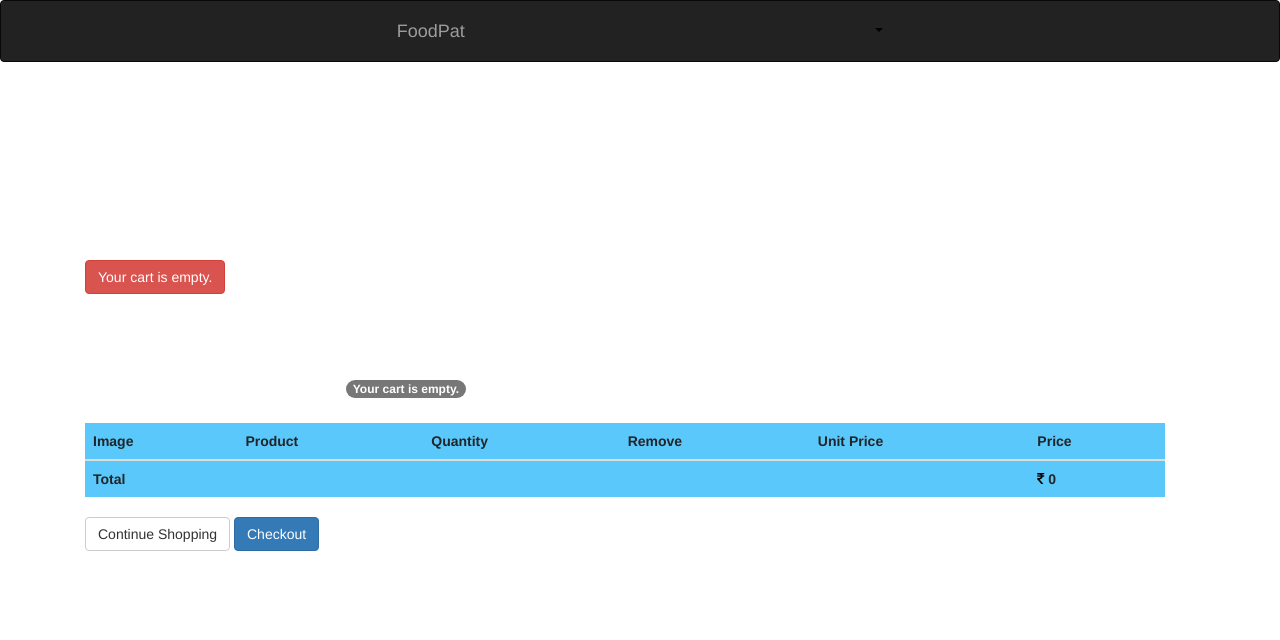
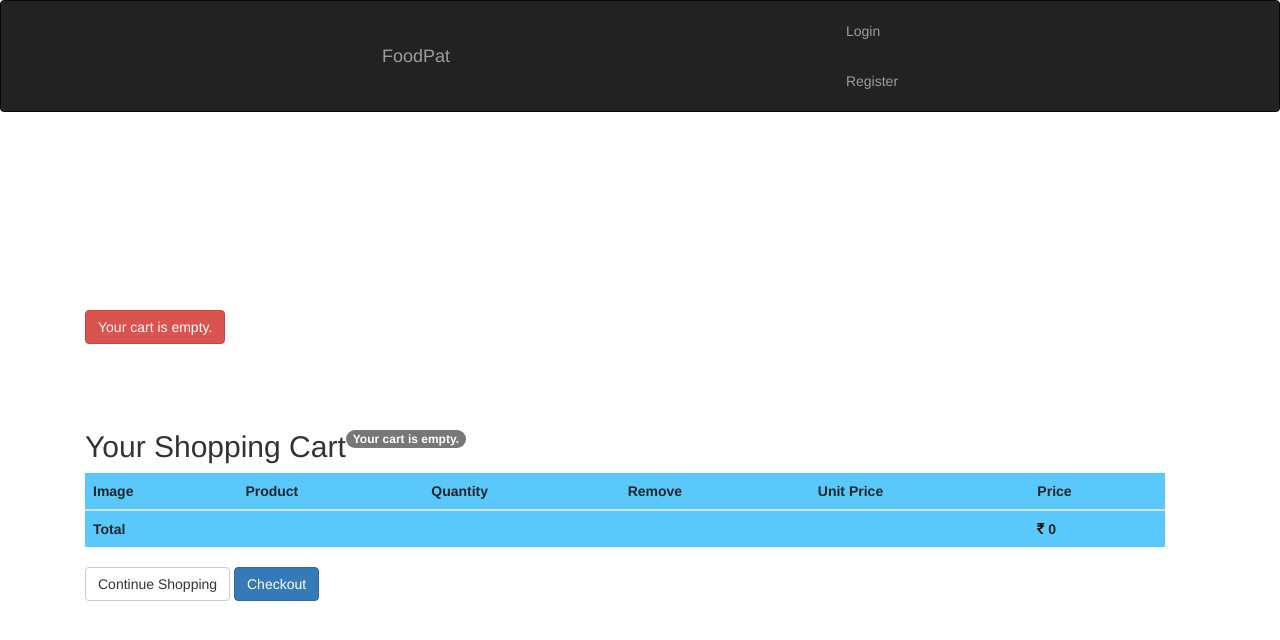
Before and after one commit to vizz11/foodapp, a Django app: page /cart in a window 1280 px wide. Shown: the top 640 px of the page. Run offline with Django 3.2, Linux system fonts and the light colour scheme; some libraries are stand-ins or nearby versions.

Commit message:
Update navbar.html

```diff
--- a/shop/templates/shop/navbar.html
+++ b/shop/templates/shop/navbar.html
@@ -11,24 +11,22 @@
   <script src="https://maxcdn.bootstrapcdn.com/bootstrap/3.4.1/js/bootstrap.min.js"></script>
   <link rel="stylesheet" href="https://cdnjs.cloudflare.com/ajax/libs/font-awesome/4.7.0/css/font-awesome.min.css">
 </head>
-<body style="color:#FFF;">
+<body>
     <nav class="navbar navbar-inverse">
   <div class="container-fluid">
     <div class="navbar-header">
-      <a class="navbar-brand" href="href="{% url 'shop:product_list' %}"">FoodPat</a>
+      <a class="navbar-brand" href="{% url 'shop:product_list' %}">FoodPat</a>
     </div>
-    <ul class="nav navbar-nav">
-      <li><a href="#" class="dropdown-toggle navbar-right" data-toggle="dropdown" style="color: #000000;">{{ request.user.name }}</a>
-        <ul class="dropdown-menu">
+    <ul class="nav navbar-nav navbar-right">
           {% if request.user.is_authenticated %}
-        <li><a href="#" class="dropdown-toggle navbar-right" data-toggle="dropdown" style="color: #000000;">{{ request.user.name }}</a></li>
+        <li><a href="#" class="dropdown-toggle navbar-right" data-toggle="dropdown" style="color: #FFF;">{{ request.user.name }}</a></li>
         <li><a href="{% url 'profile' %}">Profile</a></li>
         <li><a href="{% url 'logout' %}">Logout</a></li>
         {% else %}
         <li><a href="{% url 'login' %}">Login</a></li>
         <li><a href="{% url 'register' %}">Register</a></li>
         {% endif %}
-    </ul></li>
+
       </ul>
   </div>
 </nav>
```
